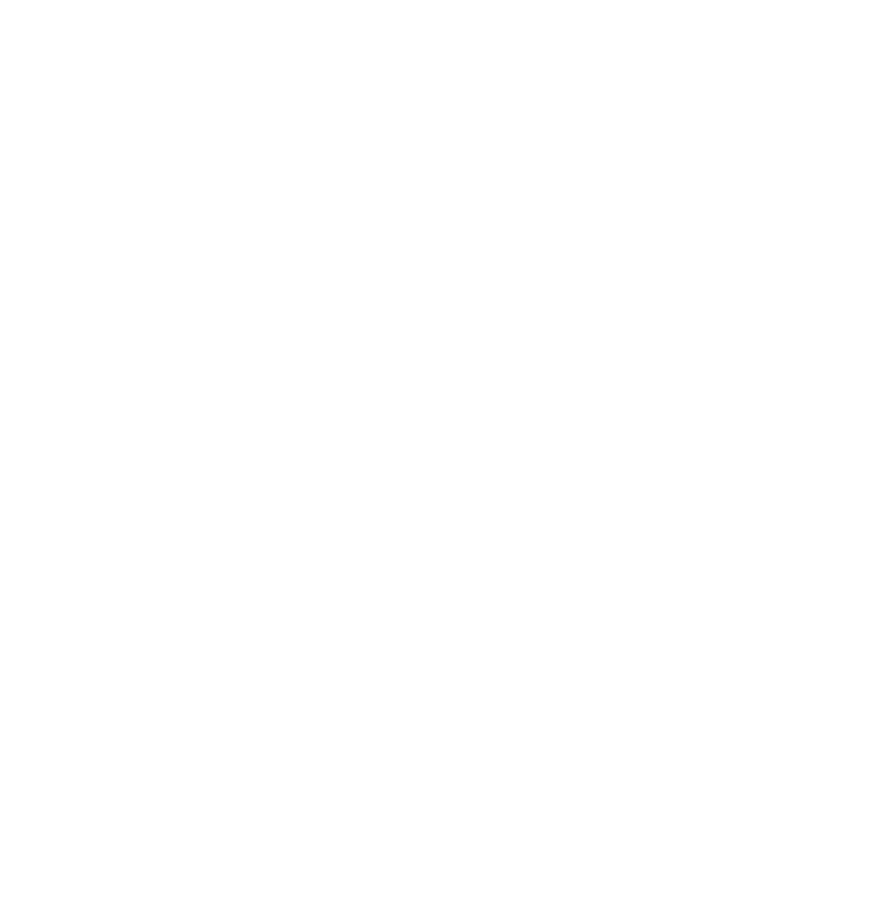
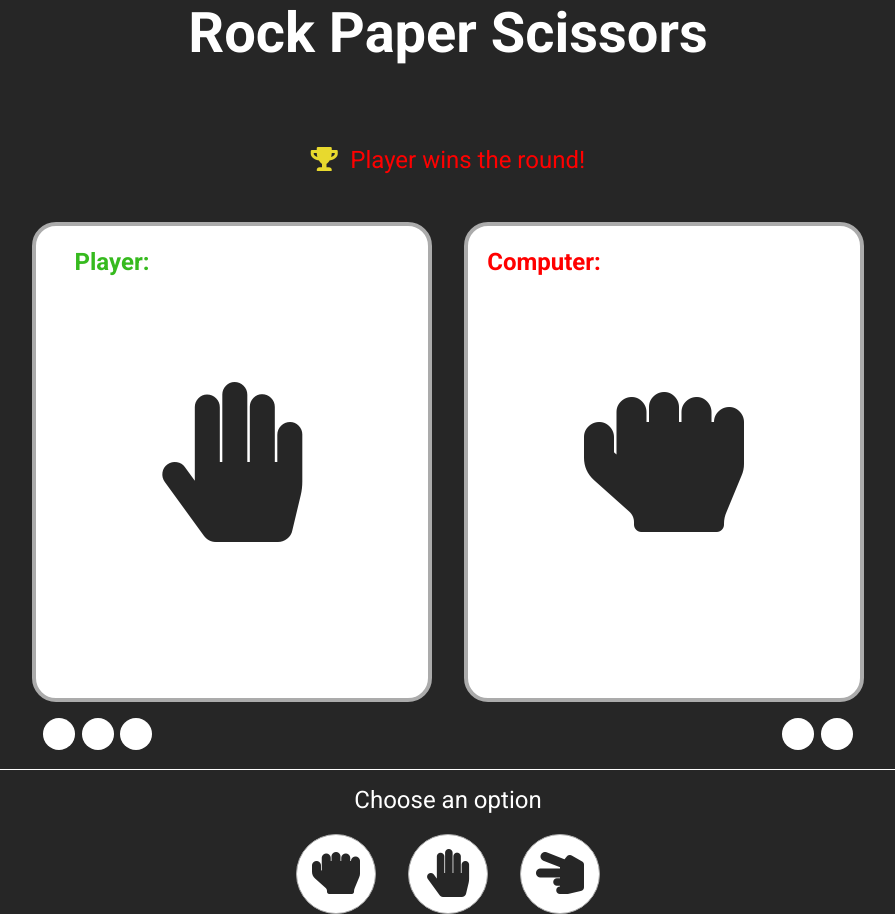
Before and after one commit to JoshuahBoardman/Rock-Paper-Scissors-App, a plain HTML site: page index.html in a window 1280 px wide. Shown: the whole page, without its empty margins (192-1087 px from the left). Before the commit the page ends 800 px from the top, so only its background shows below. Drawn offline with Linux system fonts and the light colour scheme.

Commit message:
Finished css

```diff
--- a/index.html
+++ b/index.html
@@ -4,9 +4,50 @@
     <meta charset="UTF-8">
     <meta http-equiv="X-UA-Compatible" content="IE=edge">
     <meta name="viewport" content="width=device-width, initial-scale=1.0">
+    <link rel="preconnect" href="https://fonts.googleapis.com">
+    <link rel="preconnect" href="https://fonts.gstatic.com" crossorigin>
+    <link href="https://fonts.googleapis.com/css2?family=Roboto:ital,wght@0,100;0,300;0,400;0,500;0,700;0,900;1,100;1,300;1,400;1,500;1,700;1,900&display=swap" rel="stylesheet">
+    <link rel="stylesheet" href="https://use.fontawesome.com/releases/v5.15.4/css/all.css" integrity="sha384-DyZ88mC6Up2uqS4h/KRgHuoeGwBcD4Ng9SiP4dIRy0EXTlnuz47vAwmeGwVChigm" crossorigin="anonymous">
+    <link rel="stylesheet" href="style.css">
+    <script src="app.js" defer></script>
     <title>Rock Paper Scissors App</title>
 </head>
 <body>
 
+    <h1>Rock Paper Scissors</h1>
+
+    <div class="display-results">
+        <span class="results-icon"><i class="fas fa-trophy"></i></span>
+        <span class="results-text computer">  Player wins the round!</span>
+    </div>
+    <div class="display-windows">
+        <div class="window" id="player-window">
+            <span class="name player">Player:</span>
+            <i class="fas fa-hand-paper"></i>
+        </div>
+        <div class="window" id="player-window">
+            <span class="name computer ">Computer:</span>
+            <i class="fas fa-hand-rock"></i>
+        </div>
+    </div>
+    <div class="score-wrapper">
+        <div class="score" id="palyer-score">
+                <div class="pip"></div>
+                <div class="pip"></div>
+                <div class="pip"></div>
+        </div>
+        <div class="score" id="computer-score">
+                <div class="pip"></div>
+                <div class="pip"></div>
+        </div>
+    </div>
+    <div class="rpc-wrapper">
+        <span>Choose an option</span>
+        <div class="rpc-buttons">
+            <button><i class="fas fa-hand-rock rock"></i></button>
+            <button><i class="fas fa-hand-paper paper"></i></button>
+            <button><i class="fas fa-hand-scissors scissors"></i></button>
+        </div>
+    </div>
 </body>
 </html>
--- a/style.css
+++ b/style.css
@@ -0,0 +1,147 @@
+/* global styles */
+
+*,
+*::before,
+*::after {
+    box-sizing: border-box;
+    padding: 0;
+    margin: 0;
+}
+
+body {
+    font-family: 'Roboto', sans-serif;
+    font-size: 18px;
+    background-color: #262626;
+    color: #fff;
+    display: flex;
+    flex-direction: column;
+    justify-content: center;
+    align-items: center;
+    min-height: 100vh;
+    overflow: hidden;
+}
+
+/* typography */
+
+h1 {
+    font-size: 3.5rem;
+    margin-bottom: 5rem;
+}
+
+.results-text,
+.results-icon {
+    font-size: 1.5rem;
+}
+
+.results-icon {
+    color: #e8d92e;
+   margin-right: .5rem;
+}
+
+/* layout */
+
+.display-results {
+    display: inline-block;
+    margin: 0 0 2rem;
+
+}
+
+.display-windows {
+    /* background-color: red; */
+    display: flex;
+    justify-content: center;
+    align-items: center;
+}
+
+.window {
+    position: relative;
+    font-size: 10rem;
+    background-color: #fff;
+    color: #262626;
+    border: .25rem solid #ababab;
+    border-radius: 1.5rem;
+    display: flex;
+    flex-direction: column;
+    justify-content: center;
+    align-items: center;
+    margin: 1rem;
+    width: 25rem;
+    height: 30rem;
+}
+
+.window .name {
+    position: absolute;
+    font-size: 1.5rem;
+    font-weight: bold;
+    margin-bottom: 25rem;
+    margin-right: 15rem;
+}
+
+.rpc-wrapper {
+    position: relative;
+    font-size: 1.5rem;
+    display: flex;
+    justify-content: center;
+    align-content: center;
+    padding: 1rem 23rem 0;
+    margin-top: 1.2rem;
+    margin-bottom: 4rem;
+    border-top: .1rem solid #fff;
+}
+
+.rpc-buttons {
+    position: absolute;
+    display: flex;
+    justify-content:space-between;
+    align-content: center;
+    margin-top: 3rem;
+}
+
+.rpc-buttons button {
+    font-size: 3rem;
+    background-color: #fff;
+    color: #262626;
+    border: .1rem solid #ababab;
+    border-radius: 50%;
+    margin: 0 1rem;
+    width: 5rem;
+    height: 5rem;
+    cursor: pointer;
+    transition-duration: .2s;
+
+}
+
+.rpc-buttons button:hover {
+    background-color: #262626;
+    color: #fff;
+    transition-duration: .2s;
+}
+
+.score-wrapper {
+    display: flex;
+    justify-content: space-between;
+    align-items: center;
+    width: 51rem;
+    height: 2rem;
+}
+
+.score-wrapper .score {
+    display: flex;
+    justify-content: center;
+    align-items: center;
+}
+
+.score .pip {
+    background-color: #fff;
+    padding: 1rem;
+    margin: 0 .2rem;
+    border-radius: 50%;
+}
+
+.player {
+    color: #36ba1e;
+}
+
+.computer {
+    color: red;
+}
```
